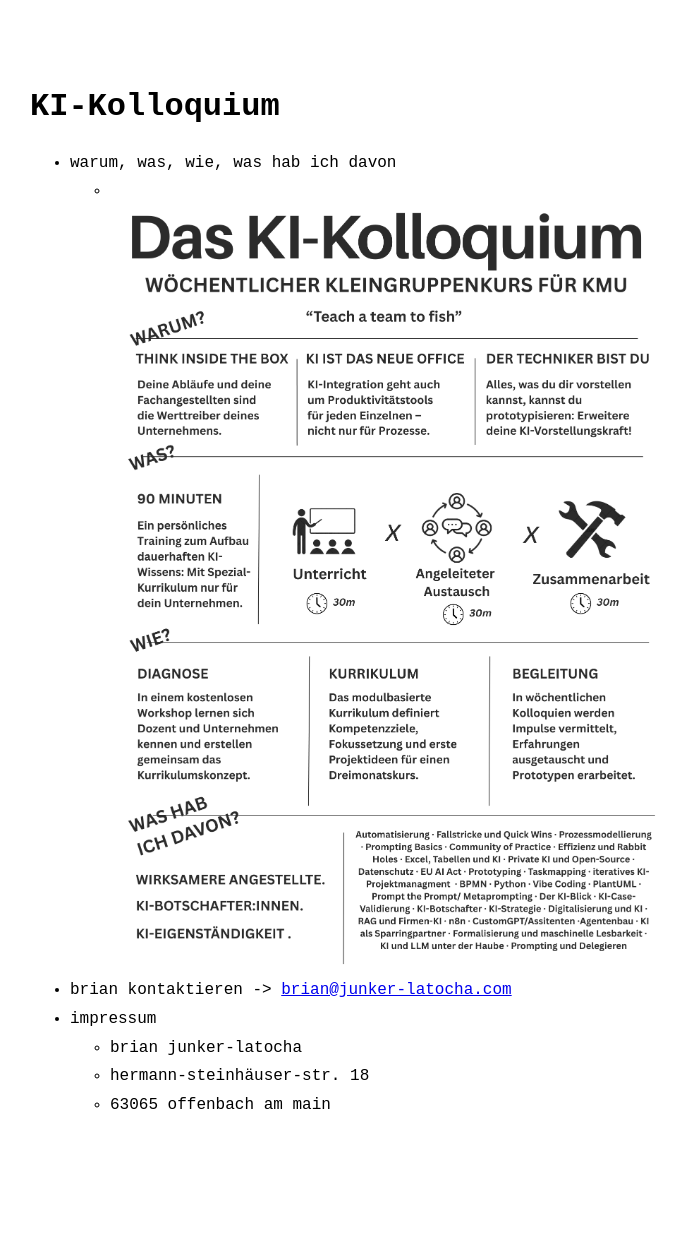
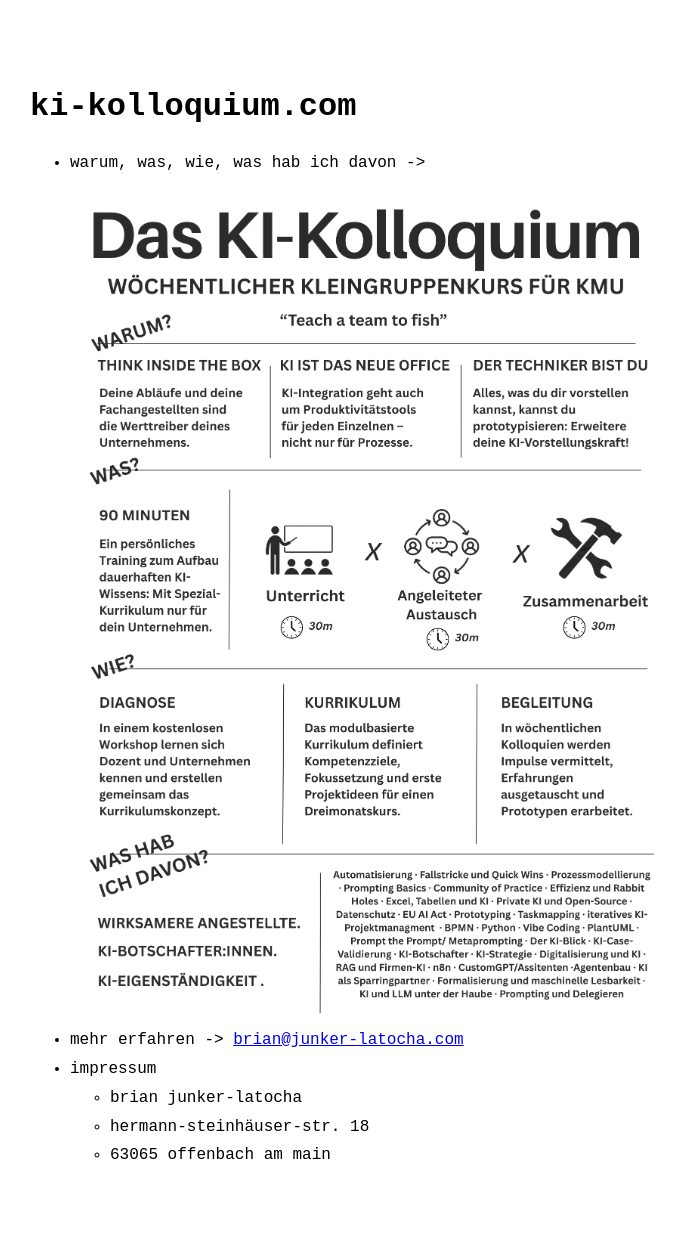
Before and after one commit to BrianInGermany/KI-Kolloquium-, a Jekyll site: the page built from index.md, in a window 1280 px wide. Shown: the whole page, without its empty margins (290-973 px from the left). Built offline with Jekyll 4.4.1, drawn with Linux system fonts in a browser that asks for light colours; before the commit the page ends 1197 px from its top, so only the background shows below that.

Commit message:
edit indents

```diff
--- a/_config.yml
+++ b/_config.yml
@@ -1,4 +1,4 @@
-title: KI-Kolloquium # name of the site
+title: ki-kolloquium.com # name of the site
 author: Brian Junker-Latocha # name of site's author
 email: brian@junker-latocha.com # email of site's author
 url: https://ki-kolloquium.com # root address of the site
--- a/_data/menu.yml
+++ b/_data/menu.yml
@@ -2,10 +2,8 @@
 # https://github.com/riggraz/no-style-please#customize-the-menu
 
 entries:
-  - title: warum, was, wie, was hab ich davon
-    entries:
-      - title: <img src="assets\img\onepager.png" alt="One Pager">
-  - title: brian kontaktieren -> <a href="mailto:brian@junker-latocha.com?subject=Interesse%20am%20KI-Kolloquium">brian@junker-latocha.com</a>
+  - title: warum, was, wie, was hab ich davon -> <br> <img src="assets\img\onepager.png" alt="One Pager">
+  - title: mehr erfahren -> <a href="mailto:brian@junker-latocha.com?subject=Interesse%20am%20KI-Kolloquium">brian@junker-latocha.com</a>
   - title: impressum
     entries:
       - title: brian junker-latocha
```
